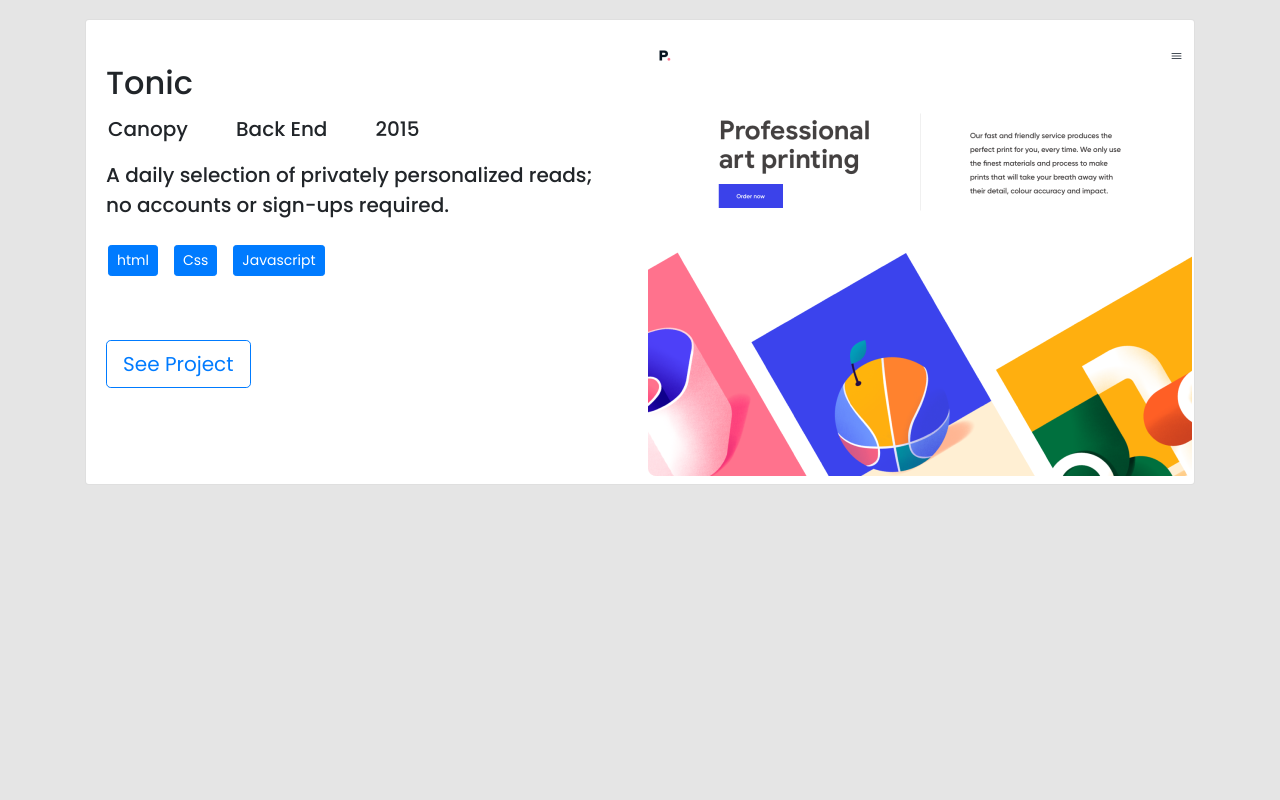
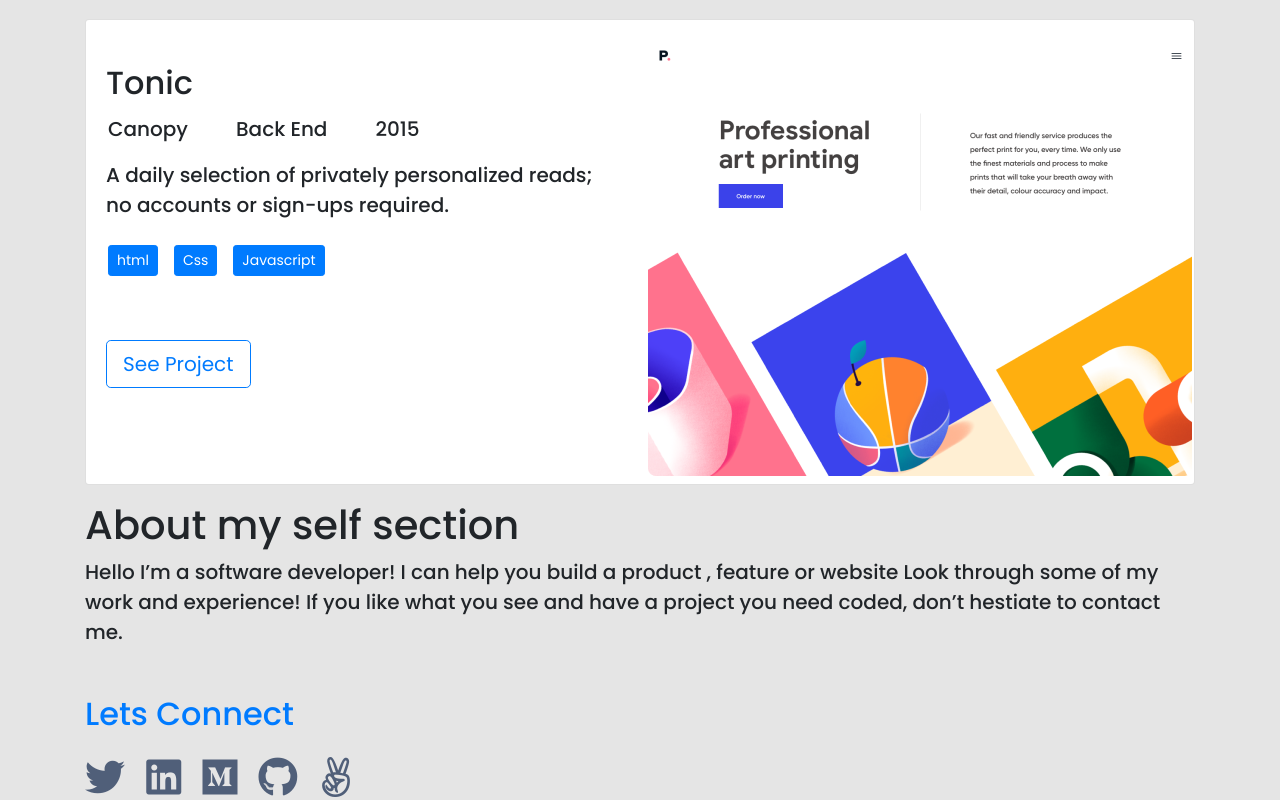
Before and after one commit to tacettinkustu/Webpage-with-Bootstrap, a plain HTML site: page index.html in a window 1280 px wide. Shown: the part 2613-3413 px from the top of the page. Before the commit the page ends 3114 px from the top, so only its background shows below. Drawn offline with nearby package versions, Linux system fonts and the light colour scheme.

Commit message:
Add about section

```diff
--- a/index.html
+++ b/index.html
@@ -198,6 +198,18 @@
               </div>
             </div>
           </div>
+
+          <div>
+         <h1>About my self section</h1>
+         <p>Hello I’m a software developer! I can help you build a product , feature or website Look through some of my work and experience! If you like what you see and have a project you need coded, don’t hestiate to contact me.</p>
+         <h2 class="mt-5 mb-4 text-primary">Lets Connect</h2>
+         <a href="https://twitter.com/home"><i class="fab fa-twitter light-black fa-2x mr-3"></i></a>
+         <a href="https://twitter.com/home"><i class="fab fa-linkedin light-black fa-2x mr-3"></i></a>
+         <a href="https://twitter.com/home"><i class="fab fa-medium light-black fa-2x mr-3"></i></a>
+         <a href="https://twitter.com/home"><i class="fab fa-github light-black fa-2x mr-3"></i></a>
+         <a href="https://twitter.com/home"><i class="fab fa-angellist light-black fa-2x mr-3"></i></a>
+        </div>
+          </div>
     </div>
   </body>
 </html>
```
